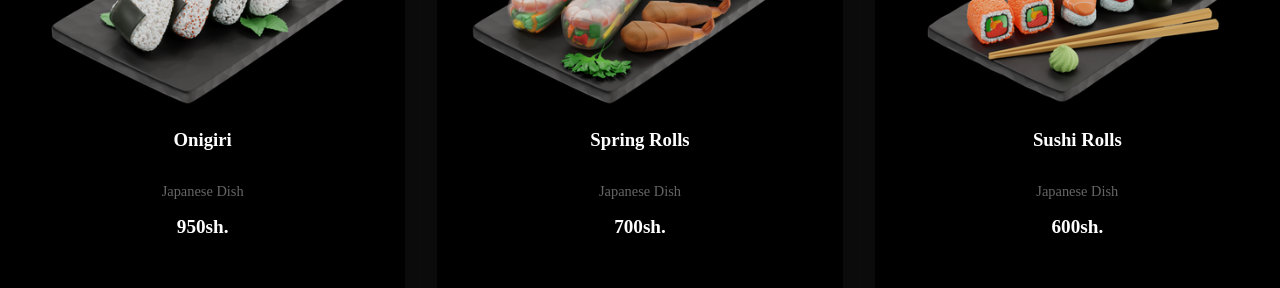
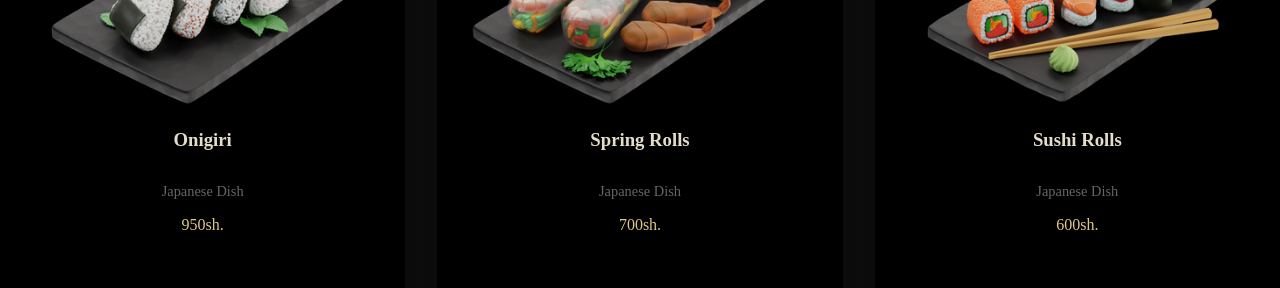
Before and after one commit to yesayajones/restaurant, a React (Create React App) app: page / in a window 1280 px wide. Shown: the part 1880-2168 px from the top of the page. Built offline with nearby package versions, Linux system fonts and the light colour scheme; a web font is replaced by a local one.

Commit message:
chore: Style popular card content

```diff
--- a/src/container/Popular/Popular.css
+++ b/src/container/Popular/Popular.css
@@ -11,6 +11,7 @@ body {
 .popular {
 	text-align: center;
 	margin-bottom: 2rem;
+	color: #e4ddca;
 }
 
 .popular__container {
@@ -30,6 +31,7 @@ body {
 	border-radius: 0.5rem;
 	box-shadow: 0 0.5rem 1rem rgba(0, 0, 0, 0.15);
 	transition: transform 0.3s ease-in-out;
+	cursor: pointer;
 }
 
 .popular__card:hover {
@@ -72,9 +74,10 @@ body {
 }
 
 .popular__price {
-	font-size: 1.2rem;
-	font-weight: bold;
+	font-size: 1rem;
+	font-weight: 500;
 	margin-bottom: 1rem;
+	color: #dcca87;
 }
 
 .popular__description {
```
